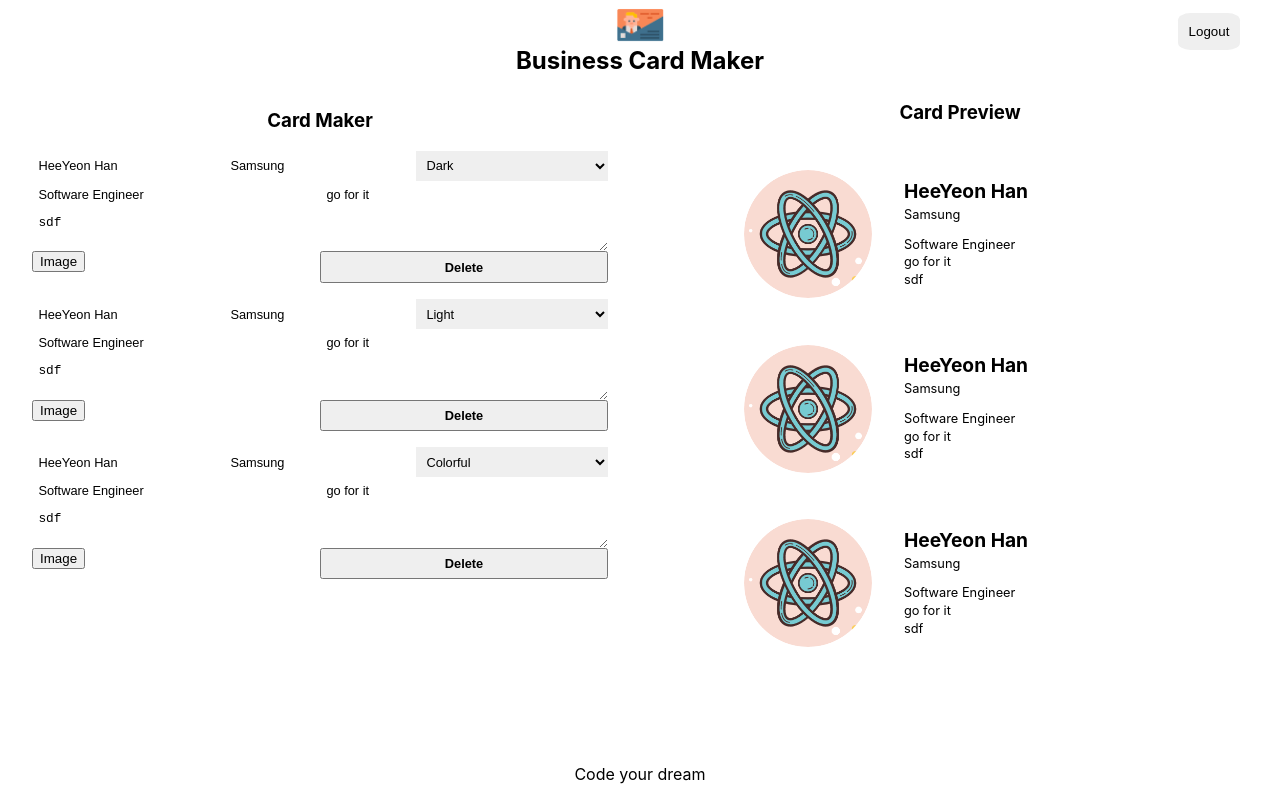
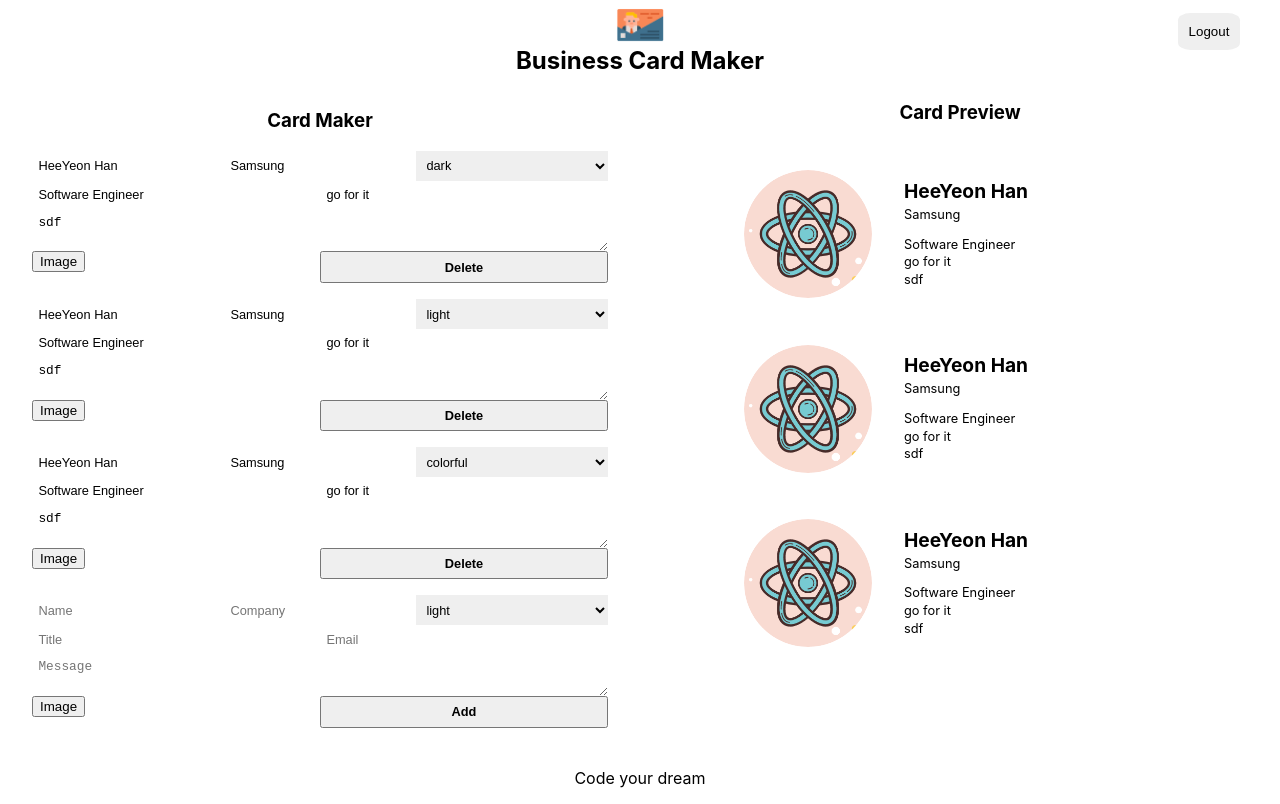
Before and after one commit to alicehan1734/guestListMaker, a React (Create React App) app: page /maker in a window 1280 px wide. Built offline with nearby package versions, Linux system fonts and the light colour scheme; no server answers; sample sign-in values are in the browser's storage.

Commit message:
add CardAddForm component

```diff
--- /dev/null
+++ b/src/components/card_add_form/card_add_form.jsx
@@ -0,0 +1,58 @@
+import React, { useRef } from 'react';
+import Button from '../button/button';
+import ImageFileInput from '../image_file_input/image_file_input';
+
+import styles from './card_add_form.module.css'
+
+const CardAddForm = ({onAdd}) => {
+
+  const formRef = useRef();
+  const nameRef = useRef();
+  const companyRef = useRef();
+  const themeRef = useRef();
+  const titleRef = useRef();
+  const emailRef = useRef();
+  const messageRef = useRef();
+
+  const onSubmit =  event => {
+    event.preventDefault();
+
+    const card = {
+      id: Date.now(),
+      name: nameRef.current.value || '',
+      company: companyRef.current.value || '',
+      theme: themeRef.current.value,
+      title: titleRef.current.value || '',
+      email: emailRef.current.value || '',
+      message: messageRef.current.value || '',
+      fileName: '',
+      fileURL: ''
+    }
+
+    formRef.current.reset();
+    onAdd(card);
+
+  }
+
+  return (
+    <form ref={formRef} className={styles.form}>
+      <input ref={nameRef} className={styles.input} type="text" name="name" placeholder="Name"/>
+      <input ref={companyRef} className={styles.input} type="text" name="company" placeholder="Company"/>
+      <select ref={themeRef} className={styles.select} name="theme" placeholder="Theme">
+        <option placeholder="light">light</option>
+        <option placeholder="dark">dark</option>
+        <option placeholder="colorful">colorful</option>
+      </select>
+
+      <input ref={titleRef} className={styles.input} type="text" name="title" placeholder="Title"/>
+      <input ref={emailRef} className={styles.input} type="text" name="email" placeholder="Email"/>
+      <textarea ref={messageRef} className={styles.textarea} name="message" placeholder="Message"/>
+      <div className={styles.fileInput} >
+      <ImageFileInput />
+      </div>
+      <Button name='Add' onClick={onSubmit}/>
+    </form>
+  );
+};
+
+export default CardAddForm;
--- /dev/null
+++ b/src/components/card_add_form/card_add_form.module.css
@@ -0,0 +1,44 @@
+@value makerWhite, makerBlack from '../../common/colors.css';
+
+.form{
+  display : flex;
+  width : 100%;
+  flex-wrap : wrap;
+  border-top: 1px solid makerBlack;
+  border-left : 1px solid makerBlack;
+  margin-bottom: 1em;
+}
+
+.input,
+.textarea,
+.select,
+.button,
+.fileInput{
+  font-size: 0.8rem;
+  width: 100%;
+  border : 0;
+  padding : 0.5em;
+  border-bottom: 1px solid makerBlack;
+  border-right: 1px solid makerBlack;
+  background-color: makerWhite;
+}
+
+.input,
+.select {
+  flex : 1 1 30%;
+}
+
+.fileInput {
+  padding: 0;
+  flex: 1 1 50%;
+}
+.input:focus,
+.textarea:focus,
+.select:focus,
+.button:focus{
+  outline: 0;
+}
+
+.textarea{
+  flex-basis: 100%;
+}
--- a/src/components/card_edit_form/card_edit_form.jsx
+++ b/src/components/card_edit_form/card_edit_form.jsx
@@ -17,9 +17,9 @@ const CardEditForm = ({card}) => {
       <input className={styles.input} type="text" name="name" value={name}/>
       <input className={styles.input} type="text" name="company" value={company}/>
       <select className={styles.select} name="theme" value={theme}>
-        <option value="light">Light</option>
-        <option value="dark">Dark</option>
-        <option value="colorful">Colorful</option>
+        <option value="light">light</option>
+        <option value="dark">dark</option>
+        <option value="colorful">colorful</option>
       </select>
 
       <input className={styles.input} type="text" name="title" value={title}/>
--- a/src/components/editor/editor.jsx
+++ b/src/components/editor/editor.jsx
@@ -1,15 +1,16 @@
 import React from 'react';
+import CardAddForm from '../card_add_form/card_add_form';
 import CardEditForm from '../card_edit_form/card_edit_form';
 import styles from './editor.module.css'
 
-const Editor = ({cards}) => {
+const Editor = ({cards, addCard}) => {
   return (
     <section className={styles.editor}>
       <h1 className={styles.title}>Card Maker</h1>
       {
-        cards.map(card => (<CardEditForm card={card}/>))
+        cards.map(card => (<CardEditForm key={card.id} card={card}/>))
       }
-
+      <CardAddForm onAdd={addCard}/>
     </section>
   );
 };
--- a/src/components/maker/maker.jsx
+++ b/src/components/maker/maker.jsx
@@ -50,6 +50,13 @@ const Maker = ({authService}) => {
 
   };
 
+  const addCard = card => {
+    console.log(card)
+    const updated = [...cards, card];
+    setCards(updated);
+
+  }
+
   useEffect(()=>{
     authService.onAuthChange(user => {
       if(!user) {
@@ -57,11 +64,13 @@ const Maker = ({authService}) => {
       }
     })
   })
+
+
   return (
     <section className={styles.maker}>
       <Header onLogout={onLogout}/>
       <div className={styles.container}>
-      <Editor cards={cards}/>
+      <Editor cards={cards} addCard={addCard}/>
       <Preview cards={cards}/>
       </div>
       <Footer />
```
